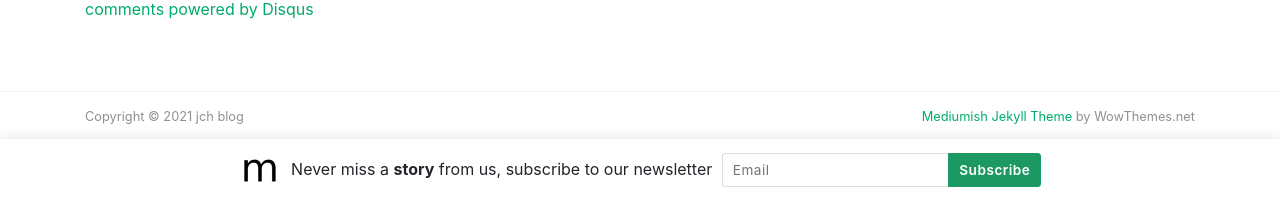
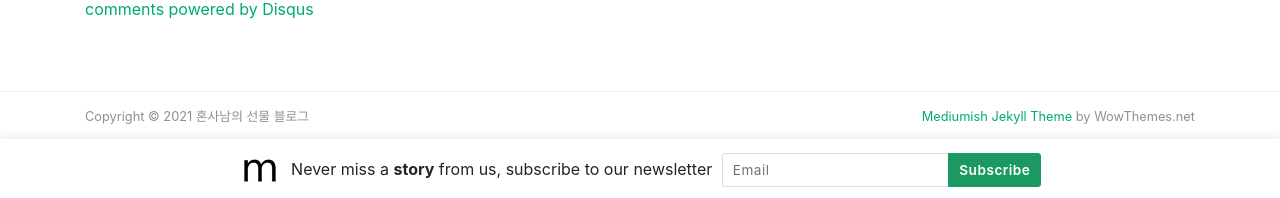
Before and after one commit to jch1223/jch1223.github.io, a Jekyll site: the page built from _pages/about.md, in a window 1280 px wide and 900 px high, scrolled down 895 px. Shown: the part 699-897 px from the top of the window. Built offline with Jekyll 4.4.1, drawn with Linux system fonts in a browser that asks for light colours; nearby versions of some CDN libraries; comment, search, counter and statistics services are not loaded.

Commit message:
config 수정

```diff
--- a/_config.yml
+++ b/_config.yml
@@ -1,6 +1,6 @@
 # Site
-name: "jch blog"
-title: "jch blog"
+name: "혼사남의 선물 블로그"
+title: "혼사남의 선물 블로그"
 description: "혼자 사는 남자 블로그"
 logo: "assets/images/logo.png"
 favicon: "assets/images/logo.png"
@@ -13,15 +13,18 @@ permalink: /:title/
 
 # Authors
 authors:
-  name: jch
-  display_name: jch
-  #gravatar: e56154546cf4be74e393c62d1ae9f9d4
-  email: ico1828@gmail.com
-  description: "혼자 사는 남자"
+  jch:
+    name: jch
+    display_name: jch
+    avatar: "assets/images/avatar.png"
+    gravatar: e56154546cf4be74e393c62d1ae9f9d4
+    email: ico1828@gmail.com
+    web: https://jch1223.github.io/blog/
+    description: "혼자 사는 남자"
 
 # Plugins
 plugins:
-  - jekyll-paginate
+  - jekyll-paginate-v2
   - jekyll-sitemap
   - jekyll-feed
   - jekyll-seo-tag
@@ -36,7 +39,7 @@ jekyll-archives:
     category: "/category/:name/"
 
 # Pagination
-paginate: 6
+paginate: 12
 paginate_path: /page:num/
 
 # Other
```
